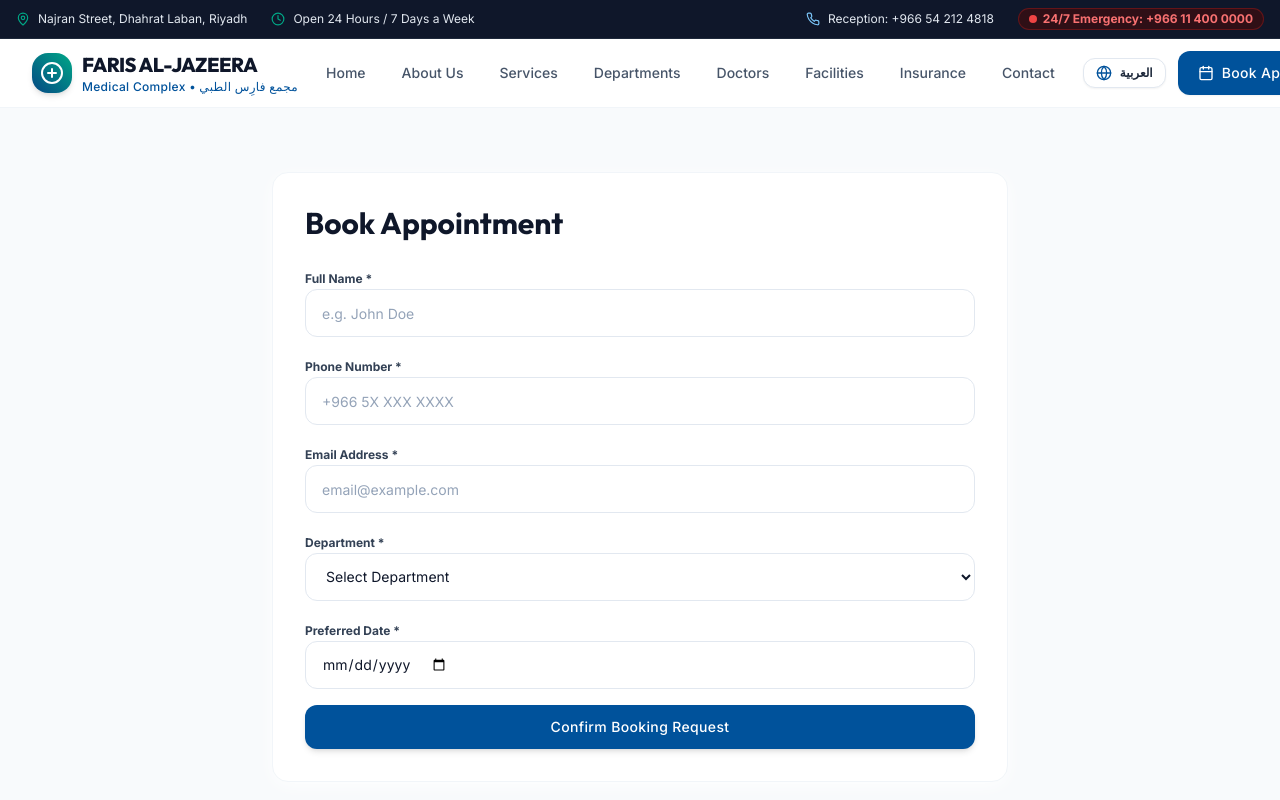
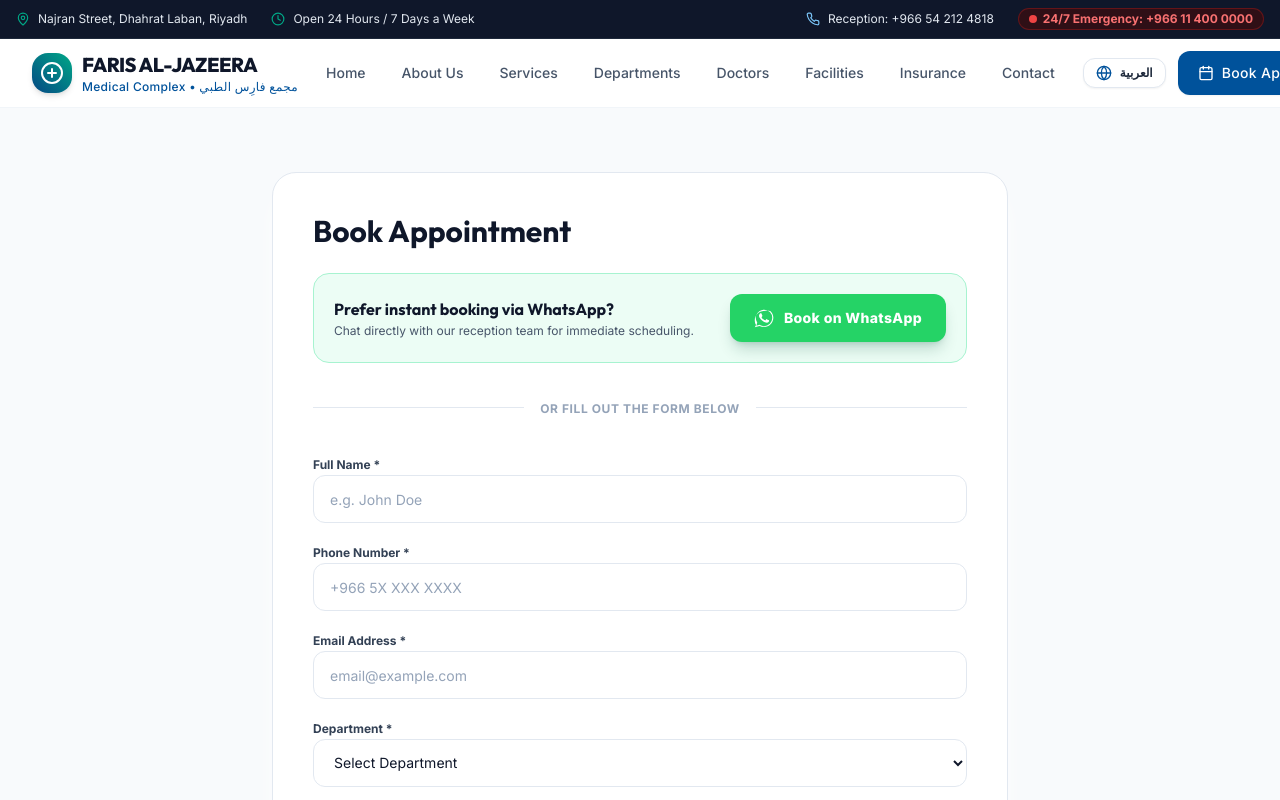
Before and after one commit to itxopps/Hospital, a Next.js app: page /appointment in a window 1280 px wide. Shown: the top 800 px of the page. Built offline with nearby package versions, Linux system fonts and the light colour scheme.

Commit message:
Update page.tsx

```diff
--- a/app/appointment/page.tsx
+++ b/app/appointment/page.tsx
@@ -4,12 +4,26 @@ import React, { useState } from "react";
 import { useForm } from "react-hook-form";
 import { zodResolver } from "@hookform/resolvers/zod";
 import * as z from "zod";
-import { departmentsData } from "@/data/hospitalData";
+import { departmentsData, hospitalDetails } from "@/data/hospitalData";
 import { Input } from "@/components/ui/input";
 import { Button } from "@/components/ui/button";
 import { Card } from "@/components/ui/card";
 import { useLanguage } from "@/context/language-context";
 import { CheckCircle2, AlertCircle } from "lucide-react";
+
+// WhatsApp Icon SVG Component
+function WhatsAppIcon({ className }: { className?: string }) {
+  return (
+    <svg
+      className={className}
+      fill="currentColor"
+      viewBox="0 0 24 24"
+      xmlns="http://www.w3.org/2000/svg"
+    >
+      <path d="M17.472 14.382c-.297-.149-1.758-.867-2.03-.967-.273-.099-.471-.148-.67.15-.197.297-.767.966-.94 1.164-.173.199-.347.223-.644.075-.297-.15-1.255-.463-2.39-1.475-.883-.788-1.48-1.761-1.653-2.059-.173-.297-.018-.458.13-.606.134-.133.298-.347.446-.521.151-.172.2-.296.3-.495.099-.198.05-.372-.025-.521-.075-.148-.669-1.611-.916-2.206-.242-.579-.487-.501-.669-.51l-.57-.01c-.198 0-.52.074-.792.372s-1.04 1.016-1.04 2.479 1.065 2.876 1.213 3.074c.149.198 2.095 3.2 5.076 4.487.709.306 1.263.489 1.694.626.712.226 1.36.194 1.872.118.573-.085 1.758-.719 2.006-1.413.248-.695.248-1.29.173-1.414-.074-.124-.272-.198-.57-.347m-5.421 7.403h-.004a9.87 9.87 0 01-5.031-1.378l-.361-.214-3.741.982.998-3.648-.235-.374a9.86 9.86 0 01-1.51-5.26c0-5.445 4.43-9.874 9.877-9.874 2.636 0 5.115 1.028 6.978 2.893A9.82 9.82 0 0121.87 12a9.863 9.863 0 01-9.819 9.785m0-18.067c-6.14 0-11.137 4.997-11.137 11.137 0 1.964.512 3.88 1.485 5.567L1 23l5.659-1.485a11.125 11.125 0 005.398 1.393h.005c6.138 0 11.137-4.998 11.137-11.137 0-2.976-1.158-5.774-3.265-7.881A11.08 11.08 0 0012.051 3.718" />
+    </svg>
+  );
+}
 
 const appointmentSchema = z.object({
   fullName: z.string().min(3, "Name must be at least 3 characters"),
@@ -25,6 +39,7 @@ export default function AppointmentPage() {
   const [isSubmitted, setIsSubmitted] = useState(false);
   const [submitError, setSubmitError] = useState<string | null>(null);
   const { language, t } = useLanguage();
+  const isAr = language === "ar";
 
   const {
     register,
@@ -34,6 +49,18 @@ export default function AppointmentPage() {
   } = useForm<AppointmentFormValues>({
     resolver: zodResolver(appointmentSchema),
   });
+
+  // Clean WhatsApp phone number string (removing spaces/dashes)
+  const whatsappNumber = "966542124818"; // Adjust to your exact WhatsApp business number
+
+  // Pre-filled WhatsApp message
+  const whatsappMessage = encodeURIComponent(
+    isAr
+      ? "مرحباً مجمع فارس الجزيرة الطبي، أود حجز موعد طبّي مع طبيب متخصص."
+      : "Hello Faris Al-Jazeera Medical Complex, I would like to book an appointment."
+  );
+
+  const whatsappUrl = `https://wa.me/${whatsappNumber}?text=${whatsappMessage}`;
 
   const onSubmit = async (data: AppointmentFormValues) => {
     setSubmitError(null);
@@ -60,9 +87,50 @@ export default function AppointmentPage() {
   };
 
   return (
-    <div className="max-w-3xl mx-auto px-4 py-16">
-      <Card className="p-8">
-        <h1 className="text-3xl font-bold font-heading mb-6">{t("bookAppointment")}</h1>
+    <div className="max-w-3xl mx-auto px-4 py-12 sm:py-16">
+      <Card className="p-6 sm:p-10 shadow-xl border-slate-200 rounded-3xl">
+        <h1 className="text-2xl sm:text-3xl font-bold font-heading mb-6 text-slate-900">
+          {t("bookAppointment")}
+        </h1>
+
+        {/* --- WHATSAPP QUICK BOOKING BUTTON --- */}
+        <div className="mb-8 p-5 bg-emerald-50 border border-emerald-200 rounded-2xl flex flex-col sm:flex-row items-center justify-between gap-4">
+          <div className="text-center sm:text-left rtl:sm:text-right">
+            <h3 className="font-bold text-slate-900 text-sm sm:text-base">
+              {isAr ? "هل تفضل الحجز السريع عبر واتساب؟" : "Prefer instant booking via WhatsApp?"}
+            </h3>
+            <p className="text-xs text-slate-600 mt-0.5">
+              {isAr
+                ? "تحدث مباشرة مع فريق الاستقبال للحصول على موعد فوري."
+                : "Chat directly with our reception team for immediate scheduling."}
+            </p>
+          </div>
+
+          <a
+            href={whatsappUrl}
+            target="_blank"
+            rel="noopener noreferrer"
+            className="w-full sm:w-auto shrink-0"
+          >
+            <Button
+              type="button"
+              className="w-full sm:w-auto h-12 px-6 gap-2.5 bg-[#25D366] hover:bg-[#20bd5a] text-white font-extrabold text-sm rounded-xl shadow-lg shadow-emerald-900/20 transition-all hover:scale-[1.02]"
+            >
+              <WhatsAppIcon className="w-5 h-5" />
+              <span>{isAr ? "الحجز عبر الواتساب" : "Book on WhatsApp"}</span>
+            </Button>
+          </a>
+        </div>
+
+        {/* --- DIVIDER --- */}
+        <div className="relative mb-8 text-center">
+          <div className="absolute inset-0 flex items-center">
+            <div className="w-full border-t border-slate-200"></div>
+          </div>
+          <span className="relative bg-white px-4 text-xs font-bold text-slate-400 uppercase tracking-wider">
+            {isAr ? "أو عبّئ النموذج أدناه" : "Or fill out the form below"}
+          </span>
+        </div>
 
         {submitError && (
           <div className="mb-6 p-4 bg-red-50 border border-red-200 rounded-xl flex items-start space-x-3 rtl:space-x-reverse text-red-700 text-xs">
@@ -78,33 +146,33 @@ export default function AppointmentPage() {
           <div className="text-center py-8 space-y-4">
             <CheckCircle2 className="w-12 h-12 text-emerald-500 mx-auto" />
             <h2 className="text-xl font-bold">
-              {language === "ar" ? "تم استلام طلب الحجز بنجاح!" : "Appointment Request Received!"}
+              {isAr ? "تم استلام طلب الحجز بنجاح!" : "Appointment Request Received!"}
             </h2>
             <p className="text-xs text-slate-600">
-              {language === "ar"
+              {isAr
                 ? "تم إرسال بياناتك إلى فريق الاستقبال. سيتصل بك موظف الاستقبال قريباً لتأكيد الموعد."
                 : "Your request has been emailed to our reception team. They will call you shortly to confirm your slot."}
             </p>
             <Button onClick={() => setIsSubmitted(false)}>
-              {language === "ar" ? "حجز موعد آخر" : "Book Another"}
+              {isAr ? "حجز موعد آخر" : "Book Another"}
             </Button>
           </div>
         ) : (
           <form onSubmit={handleSubmit(onSubmit)} className="space-y-4">
             <div>
               <label className="text-xs font-bold text-slate-700">
-                {language === "ar" ? "الاسم الكامل *" : "Full Name *"}
+                {isAr ? "الاسم الكامل *" : "Full Name *"}
               </label>
               <Input
                 {...register("fullName")}
-                placeholder={language === "ar" ? "مثال: محمد العتيبي" : "e.g. John Doe"}
+                placeholder={isAr ? "مثال: محمد العتيبي" : "e.g. John Doe"}
               />
               {errors.fullName && <p className="text-xs text-red-500 mt-1">{errors.fullName.message}</p>}
             </div>
 
             <div>
               <label className="text-xs font-bold text-slate-700">
-                {language === "ar" ? "رقم الهاتف *" : "Phone Number *"}
+                {isAr ? "رقم الهاتف *" : "Phone Number *"}
               </label>
               <Input {...register("phone")} placeholder="+966 5X XXX XXXX" />
               {errors.phone && <p className="text-xs text-red-500 mt-1">{errors.phone.message}</p>}
@@ -112,7 +180,7 @@ export default function AppointmentPage() {
 
             <div>
               <label className="text-xs font-bold text-slate-700">
-                {language === "ar" ? "البريد الإلكتروني *" : "Email Address *"}
+                {isAr ? "البريد الإلكتروني *" : "Email Address *"}
               </label>
               <Input {...register("email")} placeholder="email@example.com" />
               {errors.email && <p className="text-xs text-red-500 mt-1">{errors.email.message}</p>}
@@ -120,16 +188,16 @@ export default function AppointmentPage() {
 
             <div>
               <label className="text-xs font-bold text-slate-700">
-                {language === "ar" ? "القسم الطبي *" : "Department *"}
+                {isAr ? "القسم الطبي *" : "Department *"}
               </label>
               <select
                 {...register("department")}
                 className="w-full h-12 border border-slate-200 rounded-xl px-4 text-sm bg-white"
               >
-                <option value="">{language === "ar" ? "اختر القسم الطبي" : "Select Department"}</option>
+                <option value="">{isAr ? "اختر القسم الطبي" : "Select Department"}</option>
                 {departmentsData.map((d) => (
-                  <option key={d.id} value={language === "ar" ? d.arabicName : d.name}>
-                    {language === "ar" ? d.arabicName : d.name}
+                  <option key={d.id} value={isAr ? d.arabicName : d.name}>
+                    {isAr ? d.arabicName : d.name}
                   </option>
                 ))}
               </select>
@@ -138,18 +206,18 @@ export default function AppointmentPage() {
 
             <div>
               <label className="text-xs font-bold text-slate-700">
-                {language === "ar" ? "تاريخ الموعد *" : "Preferred Date *"}
+                {isAr ? "تاريخ الموعد *" : "Preferred Date *"}
               </label>
               <Input type="date" {...register("preferredDate")} />
               {errors.preferredDate && <p className="text-xs text-red-500 mt-1">{errors.preferredDate.message}</p>}
             </div>
 
-            <Button type="submit" disabled={isSubmitting} className="w-full">
+            <Button type="submit" disabled={isSubmitting} className="w-full h-12 text-sm font-bold">
               {isSubmitting
-                ? language === "ar"
+                ? isAr
                   ? "جاري الإرسال..."
                   : "Submitting..."
-                : language === "ar"
+                : isAr
                 ? "تأكيد وإرسال طلب الحجز"
                 : "Confirm Booking Request"}
             </Button>
```
